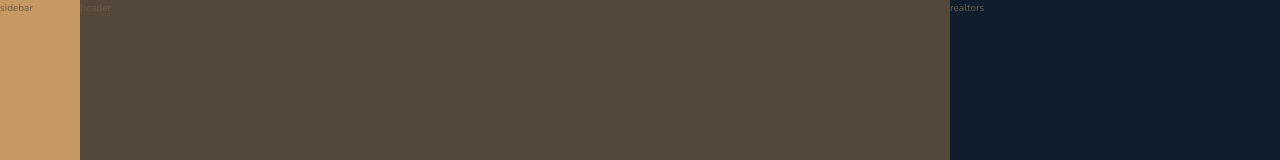
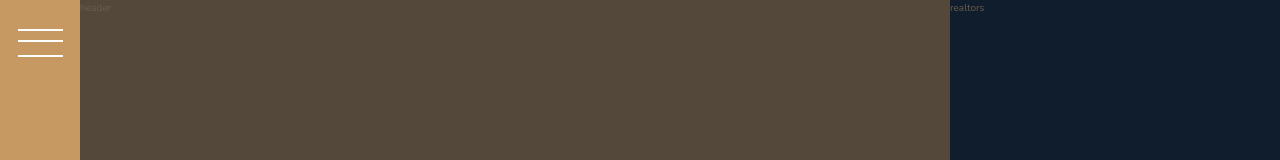
Before and after one commit to Efiamotu-1/Lockett, a website: page index.html in a window 1280 px wide. Shown: the top 160 px of the page. Drawn offline with nearby package versions, Linux system fonts and the light colour scheme.

Commit message:
build sidebar

```diff
--- a/index.html
+++ b/index.html
@@ -12,7 +12,9 @@
         <title>Lockett &mdash; your home, your freedom</title>
     </head>
     <body class="container">
-        <div class="sidebar">sidebar</div>
+        <div class="sidebar">
+            <button class="nav-btn"></button>
+        </div>
         <header class="header">header</header>
         <div class="realtors">realtors</div>
         <section class="features">
--- a/sass/_sidebar.scss
+++ b/sass/_sidebar.scss
@@ -2,4 +2,32 @@
     background-color: $color-primary;
     grid-column: sidebar-start/ sidebar-end;
     grid-row: 1 / -1;
+    display: flex;
+    justify-content: center;
 }
+
+.nav-btn {
+    border: none;
+    border-radius: 0;
+
+    background-color: #fff;
+    height: 2px;
+    width: 4.5rem;
+    margin-top: 4rem;
+
+    &::before,
+    &::after {
+        content: "";
+        display: block;
+        background-color: #fff;
+        height: 2px;
+        width: 4.5rem;
+    }
+
+    &::before {
+        transform: translateY(-1.1rem);
+    }
+    &::after {
+        transform: translateY(1.3rem);
+    }
+}
```
Also changed, not shown: css/style.comp.css.
